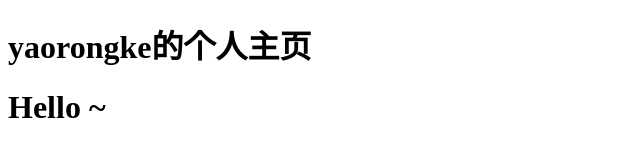
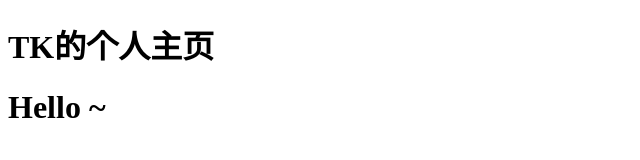
Before and after one commit to TK-hub707/TK-hub707.github.io, a plain HTML site: page index.html in a window 1280 px wide. Shown: the whole page, without its empty margins (0-640 px from the left). Drawn offline with Linux system fonts and the light colour scheme.

Commit message:
Update index.html

```diff
--- a/index.html
+++ b/index.html
@@ -5,7 +5,7 @@
     <title>yaorongke</title>
 </head>
 <body>
-    <h1>yaorongke的个人主页</h1>
+    <h1>TK的个人主页</h1>
     <h1>Hello ~</h1>
 </body>
 </html>
```
